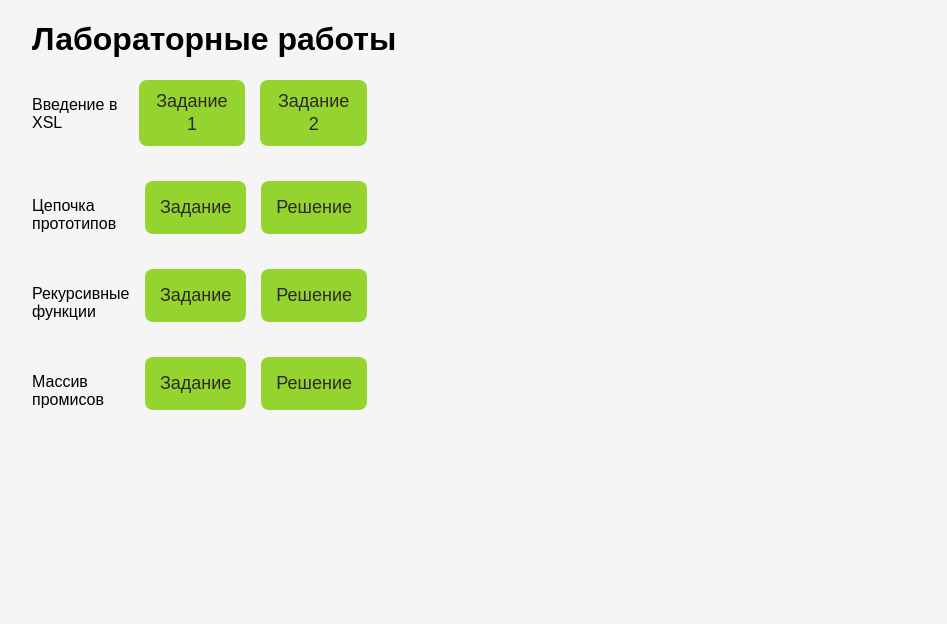
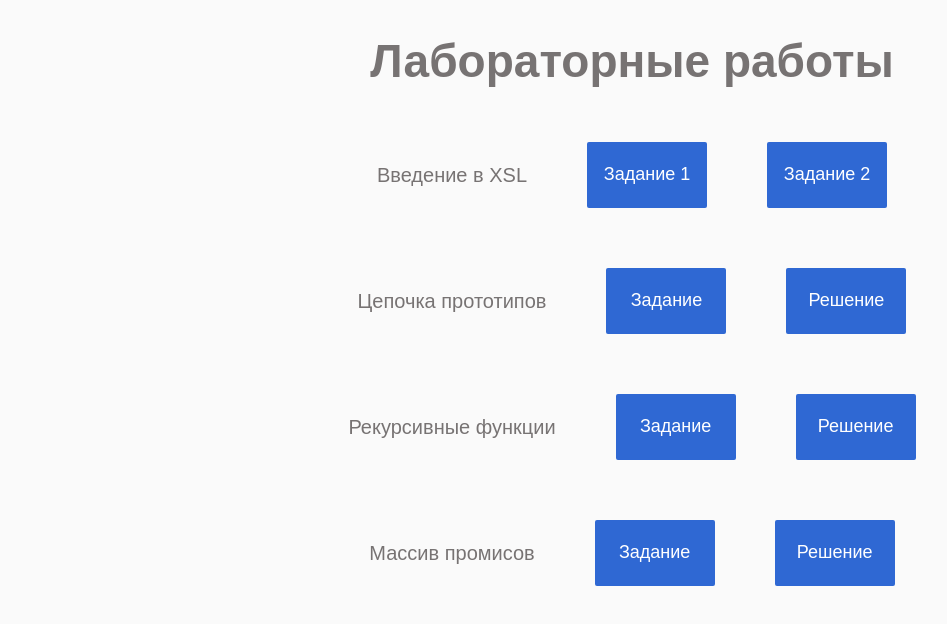
Before and after one commit to glazko-pol96/LABS_WEB, a plain HTML site: page index.html in a window 1280 px wide. Shown: the whole page, without its empty margins (8-955 px from the left). Drawn offline with Linux system fonts and the light colour scheme; a web font is replaced by a local one.

Commit message:
Update style.css

```diff
--- a/style.css
+++ b/style.css
@@ -1,39 +1,51 @@
 body {
     font-family: 'PT Sans Caption', sans-serif;
-    background-color: #f5f5f5;
-    max-width: 1200px;
+    background-color: #fafafa;
     margin: 0 auto;
-    display: block;
-    width: 100%;
+    width: 1000px;
+    text-align: center;
 }
 
+h1 {
+    font-size: 46px;
+    line-height: 60px;
+    text-align: center;
+    color: #777373;
+}
 
-div{
-    display: flex;
-    justify-content: center;
+p {
+    color:#777373;
+    font-size: 20px;
+    line-height: 26px;
+}
+.task1,
+.task2,
+.task3,
+.task4  {
+    display: inline-flex;
+    justify-content: space-between;
     margin-top: 20px;
-    max-width: 350px;
+    margin-bottom: 40px;
 }
 
 button {
+    margin-left: 60px;
+    width: 120px;
     padding: 10px 15px;
-    margin-right: 15px;
-    margin-bottom: 15px;
     font-size: 18px;
     line-height: 23px;
     text-align: center;
-    color: #2D2929;
-    background-color: #95D32F;
-    border-radius: 8px;
+    color: #ffffff;
+    background-color: #2f68d3;
     cursor: pointer;
     border:none;
+    border-radius: 2px;
     background-image:none;
     box-shadow: none;
 }
 
 button:hover {
     box-shadow: 0px 4px 10px rgba(0, 0, 0, 0.15);
-    border-radius: 8px;
 }
 
 button:active, button:focus {
```
